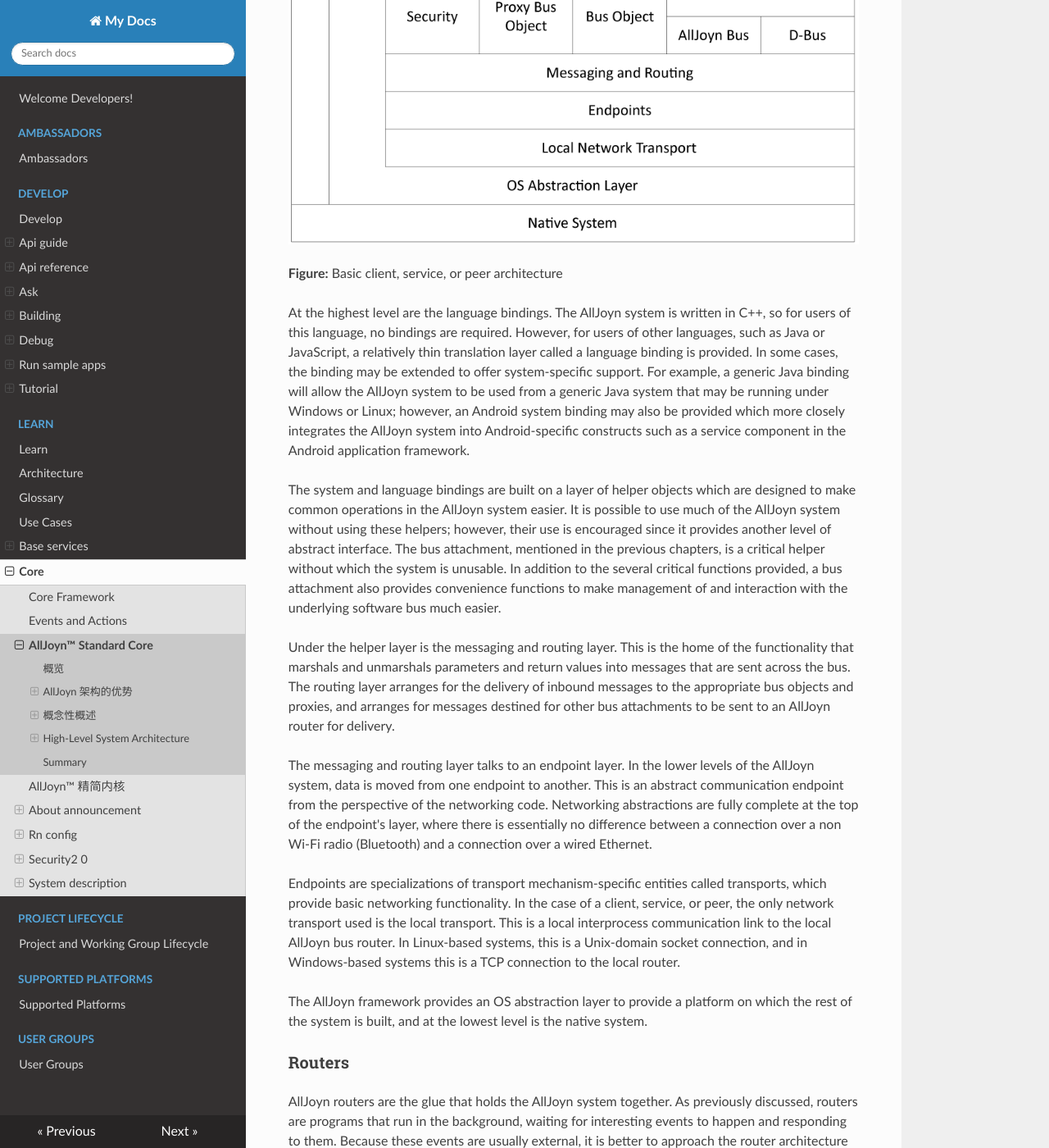
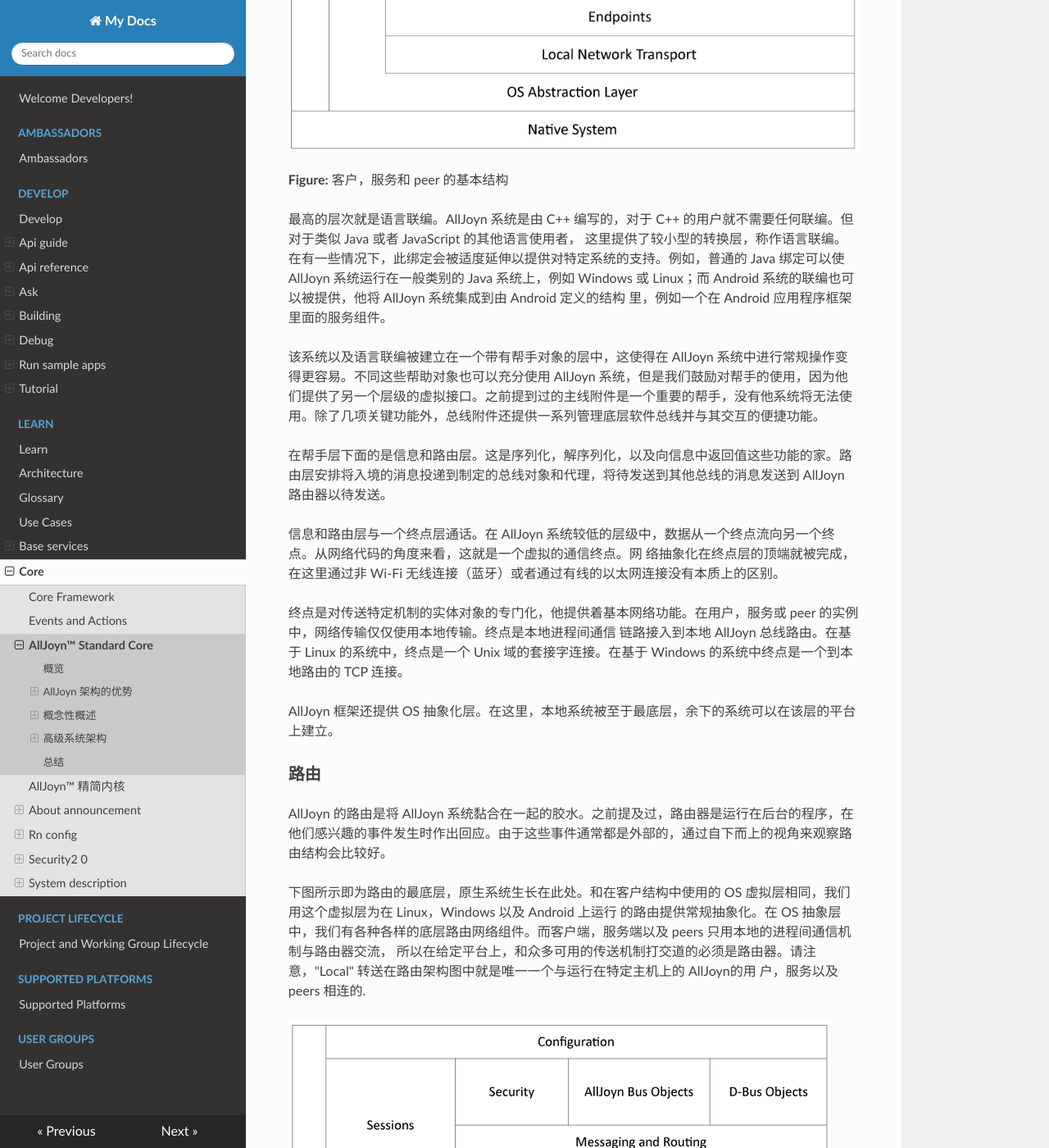
Before and after one commit to smart-conn/alljoyn-zh, an MkDocs documentation site: the page built from docs/learn/core/standard-core.md, in a window 1280 px wide and 1400 px high, scrolled down 17617 px. Shown: the whole window at 82% size. Built offline with MkDocs 1.6.1, drawn with Linux system fonts in a browser that asks for light colours; nearby versions of some CDN libraries; some of the changed text lies outside the part shown.

Commit message:
Update standard-core.md

```diff
--- a/docs/learn/core/standard-core.md
+++ b/docs/learn/core/standard-core.md
@@ -423,199 +423,84 @@ all of these pieces are related.
 新生的通信会话将存在于名为`org.alljoyn.samples.chat.a` （服务端）的主线附件以及名为2.1 （用户端）的主线附件之间，使用由 IP 协议组实现的可
 靠的消息协议。用于描述会话的会话 ID 由系统分配，在此例子中为1025.
 
-As a result of establishing the end-to-end communication
-session, the AllJoyn system takes whatever actions are
-appropriate to create the virtual software bus shown in
-the distributed bus figure. Note that this is a virtual picture, and what
-may have actually happened is that a Wi-Fi Direct peer-to-peer
-connection was formed to host a TCP connection, or a Wireless
-access point was used to host a UDP connection, depending
-on the provided session options. Neither the client nor
-the service is aware that this possibly very difficult
-job was completed for them.
+在终端对终端的通信会话建立后，AllJoyn 会做出所有可行的动作来创建虚拟软件总线，如 distributed bus 图中所示。请注意这只是一张虚拟图，连接的建 立方式可能是由 Wi-Fi Direct 建立的点对点的 TCP 连接，或是由无线网络接入点建立的 UDP 连接， 这取决于会话所提供的选项。客户端和服务端都不知晓
+这其中的复杂过程。
 
+在这个时候，如果需要认证环节，则可以尝试认证。之后用户端和服务端就可以用 RMI 模型开始通信了。
 At this point, authentication can be attempted if desired
 and then the client and service begin communicating using the RMI model.
 
-Of course, the scenario is not limited to one client on one
-device and one service on another device. There may be any number
-of clients and any number of services (up to a limit of device or
-network capacity) combining to accomplish some form of
-cooperative work. Bus attachments may take on both client
-and service personalities and implement peer-to-peer services.
-AllJoyn routers take on the hard work of forming a manageable
-logical unit out of many disparate components and routing messages.
-Additionally, the nature of the interface description and
-language bindings allow interoperability between components
-written in different programming languages.
+该场景当然不是仅仅限于一台设备上的一个客户端以及另一台设备上的一个服务器端。而可以是任意数量的客户端以及任意数量的服务器端（需考虑设备限额及网络容量）的结合，以完成某种合作。主线附件可能会承担客户端以及服务器端双方的特色，以便实现点对点服务。
 
-## High-Level System Architecture
+AllJoyn 路由器将完全不同的组件和路由消息汇集成一个易处理的逻辑单元。不仅如此，接口描述以及语言联编的自然特性为不同语言编写的组件带来了互用性。
 
-From the perspective of a user of the AllJoyn system, the most
-important piece of the architecture to understand is that of
-a client, service, or peer. From a system perspective, there
-is really no difference between the three basic use cases;
-there are simply different usage patterns of the same system-provided functionality.
+## 高级系统架构
 
-### Clients, services, and peers
+从 AllJoyn 系统用户的角度来看，该体系中最需要透彻理解的概念就是客户，服务以及 peer. 从系统的角度看，这三个概念却没有什么区别；只是对系统提
+供的功能有着不同的使用方式。
 
-The following figure shows the architecture of the system from a user
-(not AllJoyn router) perspective.
+
+### 用户，服务以及 peers
+
+下图从用户（不是 AllJoyn 路由）的角度描述了该框架
 
 ![client-service-peer-arch][client-service-peer-arch]
 
-**Figure:** Basic client, service, or peer architecture
+**Figure:** 客户，服务和 peer 的基本结构
 
-At the highest level are the language bindings. The AllJoyn system
-is written in C++, so for users of this language, no bindings
-are required. However, for users of other languages, such
-as Java or JavaScript, a relatively thin translation layer
-called a language binding is provided. In some cases, the binding
-may be extended to offer system-specific support. For example,
-a generic Java binding will allow the AllJoyn system to be
-used from a generic Java system that may be running under
-Windows or Linux; however, an Android system binding may
-also be provided which more closely integrates the AllJoyn system
-into Android-specific constructs such as a service component in
-the Android application framework.
+最高的层次就是语言联编。AllJoyn 系统是由 C++ 编写的，对于 C++ 的用户就不需要任何联编。但对于类似 Java 或者 JavaScript 的其他语言使用者， 这里提供了较小型的转换层，称作语言联编。在有一些情况下，此绑定会被适度延伸以提供对特定系统的支持。例如，普通的 Java 绑定可以使 AllJoyn 系统运行在一般类别的 Java 系统上，例如 Windows 或 Linux；而 Android 系统的联编也可以被提供，他将 AllJoyn 系统集成到由 Android 定义的结构
+里，例如一个在 Android 应用程序框架里面的服务组件。
 
-The system and language bindings are built on a layer of helper
-objects which are designed to make common operations in the
-AllJoyn system easier. It is possible to use much of the AllJoyn
-system without using these helpers; however, their use is
-encouraged since it provides another level of abstract interface.
-The bus attachment, mentioned in the previous chapters, is a
-critical helper without which the system is unusable. In addition
-to the several critical functions provided, a bus attachment
-also provides convenience functions to make management of
-and interaction with the underlying software bus much easier.
+该系统以及语言联编被建立在一个带有帮手对象的层中，这使得在 AllJoyn 系统中进行常规操作变得更容易。不同这些帮助对象也可以充分使用 AllJoyn 系统，但是我们鼓励对帮手的使用，因为他们提供了另一个层级的虚拟接口。之前提到过的主线附件是一个重要的帮手，没有他系统将无法使用。除了几项关键功能外，总线附件还提供一系列管理底层软件总线并与其交互的便捷功能。
 
-Under the helper layer is the messaging and routing layer.
-This is the home of the functionality that marshals and
-unmarshals parameters and return values into messages that
-are sent across the bus. The routing layer arranges for the
-delivery of inbound messages to the appropriate bus objects
-and proxies, and arranges for messages destined for other
-bus attachments to be sent to an AllJoyn router for delivery.
+在帮手层下面的是信息和路由层。这是序列化，解序列化，以及向信息中返回值这些功能的家。路由层安排将入境的消息投递到制定的总线对象和代理，将待发送到其他总线的消息发送到 AllJoyn 路由器以待发送。
 
-The messaging and routing layer talks to an endpoint layer.
-In the lower levels of the AllJoyn system, data is moved
-from one endpoint to another. This is an abstract communication
-endpoint from the perspective of the networking code.
-Networking abstractions are fully complete at the top of the
-endpoint's layer, where there is essentially no difference
-between a connection over a non Wi-Fi radio (Bluetooth) and
-a connection over a wired Ethernet.
+信息和路由层与一个终点层通话。在 AllJoyn 系统较低的层级中，数据从一个终点流向另一个终点。从网络代码的角度来看，这就是一个虚拟的通信终点。网
+络抽象化在终点层的顶端就被完成，在这里通过非 Wi-Fi 无线连接（蓝牙）或者通过有线的以太网连接没有本质上的区别。
 
-Endpoints are specializations of transport mechanism-specific
-entities called transports, which provide basic networking
-functionality. In the case of a client, service, or peer,
-the only network transport used is the local transport.
-This is a local interprocess communication link to the
-local AllJoyn bus router. In Linux-based systems, this is
-a Unix-domain socket connection, and in Windows-based systems
-this is a TCP connection to the local router.
 
-The AllJoyn framework provides an OS abstraction layer to
-provide a platform on which the rest of the system is built,
-and at the lowest level is the native system.
+终点是对传送特定机制的实体对象的专门化，他提供着基本网络功能。在用户，服务或 peer 的实例中，网络传输仅仅使用本地传输。终点是本地进程间通信
+链路接入到本地 AllJoyn 总线路由。在基于 Linux 的系统中，终点是一个 Unix 域的套接字连接。在基于 Windows 的系统中终点是一个到本地路由的 TCP 连接。
 
-### Routers
+AllJoyn 框架还提供 OS 抽象化层。在这里，本地系统被至于最底层，余下的系统可以在该层的平台上建立。
 
-AllJoyn routers are the glue that holds the AllJoyn system together.
-As previously discussed, routers are programs that run in
-the background, waiting for interesting events to happen and
-responding to them. Because these events are usually external,
-it is better to approach the router architecture from a bottom-up
-perspective.
 
-At the lowest level of the router architecture figure below,
-resides the native system. We use the same OS abstraction layer
-as we do in the client architecture to provide common abstractions
-for routers running on Linux, Windows, and Android. Running on
-the OS abstraction layer, we have the various low-level networking
-components of the router. Recall that clients, services, and
-peers only use a local interprocess communication mechanism
-to talk to a router, so it is the router that must deal with
-the various available transport mechanisms on a given platform.
-Note the "Local" transport in the router architecture figure which is the sole
-connection to the AllJoyn clients, services, and peers running
-on a particular host.
+### 路由
+
+AllJoyn 的路由是将 AllJoyn 系统黏合在一起的胶水。之前提及过，路由器是运行在后台的程序，在他们感兴趣的事件发生时作出回应。由于这些事件通常都是外部的，通过自下而上的视角来观察路由结构会比较好。
+
+下图所示即为路由的最底层，原生系统生长在此处。和在客户结构中使用的 OS 虚拟层相同，我们用这个虚拟层为在 Linux，Windows 以及 Android 上运行 的路由提供常规抽象化。在 OS 抽象层中，我们有各种各样的底层路由网络组件。而客户端，服务端以及 peers 只用本地的进程间通信机制与路由器交流，
+所以在给定平台上，和众多可用的传送机制打交道的必须是路由器。请注意，"Local" 转送在路由架构图中就是唯一一个与运行在特定主机上的 AllJoyn的用 户，服务以及 peers 相连的.
 
 ![router-arch][router-arch]
 
-**Figure:** Basic router architecture
+**Figure:** 基础路由架构图
 
-For example, a Bluetooth transport would handle the complexities
-of creating and managing piconets in the Bluetooth system.
-Additionally, a Bluetooth transport provides service advertisement
-and discovery functions appropriate to Bluetooth, as well
-as providing reliable communications. Bluetooth and other
-transports would be added at this transport layer along side
-the IP transport.
+例如，蓝牙传输系统会处理在蓝牙系统中创建并管理 piconets 的复杂工作。并且，蓝牙传输还提供适当的服务广播及发现功能，以及可靠的通信功能。蓝牙
+以及其他传输系统将会沿着 IP 传输被添加在该传输层中。
 
-The wired, Wi-Fi, and Wi-Fi Direct transports are grouped under
-an IP umbrella since all of these transports use the underlying
-TCP-IP network stack. There are sometimes significant differences
-regarding how service advertisement and discovery is accomplished,
-since this functionality is outside the scope of the TCP-IP
-standard; so there are modules dedicated to this functionality.
+有线的，Wi-Fi 以及 Wi-Fi Direct 传输会在 IP 伞下集合，这是因为所有这些传输机制都应用了底层的 TCP-IP 网络堆栈。有时，完成服务广播及发现的方
+式会有非常明显的不同，这是因为该功能不在 TCP-IP 标准的范畴之内；会有专门处理这些功能的模块存在。
 
-The various technology-specific transport implementations are
-collected into a Network Transports abstraction. The Sessions module
-handles the establishment and maintenance of communication
-connections to make a collection of routers and AllJoyn applications
-appear as a unified software bus.
+这一众特定技术的传输实现方式会被集合在一个 Network Transports 的抽象化中。Sessions 模块负责通信连接的简历以及维护，使一众路由器和 AllJoyn 应用程序呈现为一个整合在一起的软件总线。
 
-AllJoyn routers use the endpoint concept to provide connections
-to local clients, services, and peers but extend the use of
-these objects to bus-to-bus connections which are the transports
-used by routers to send messages from host-to-host.
+AllJoyn 路由使用终点概念提供到本地客户端，服务端，以及 peers 的连接，还将对这些对象的应用延伸到被路由用于传送主机到主机消息的总线对总线的连
+接。
 
-In addition to the routing functions implied by these connections,
-an AllJoyn router provides its own endpoints corresponding
-to bus objects used for managing or controlling the software
-bus segment implemented by the router. For example, when
-a service requests to advertise a well-known bus name, what
-actually happens is that the helper on the service translates
-this request into a remote method call that is directed to
-a bus object implemented on the router. Just as in the case
-of a service, the router has a number of bus objects living
-at associated object paths which implement specific named interfaces.
-The low-level mechanism for controlling an AllJoyn bus is
-sending remote method invocations to these router bus objects.
+除了这些连接所示的路由功能外，一个 AllJoyn 路由同时还提供他自己对应总线对象的终点，用来管理或控制其他路由实现的软件总线片段。举例来说，当一
+服务请求广播 well-known 总线名时，是在服务端的帮手将此请求解释成一个指向主线被路由实现的对象的远程方法调用。就像对于服务端一样，路由器有许多存在于相关对象路径，实现特定命名的接口的总线对象。用于控制 AllJoyn 总线的底层机制正在向这些路由总线对象发送远程方法调用。
 
-The overall operation of certain aspects of router operation
-are controlled by a configuration subsystem. This allows a
-system administrator to specify certain permissions for the
-system and provides the ability to arrange for on-demand
-creation of services. Additionally, resource consumption may
-be limited by configuration of the router, allowing a system
-administrator to, for example, limit the number of TCP connections
-active at any given time. There are options which allow system
-administrators to mitigate the effects of certain denial-of-service
-attacks, by limiting the number of connections which are
-currently authenticating, for example.
+对路由固定层面的总操作由一个配置子系统控制。这样一来，系统管理员可以指定对系统的特定许可，还可以安排按需创建服务。此外，路由可以添加限制资源消耗的配置，系统管理员因此可以对系统有所掌控，例如，随时限制 TCP 活跃连接的数量。还存在可以使管理员减缓拒绝服务攻击所带来的影响，例如限制
+正在进行认证的连接的数量。
 
-## Summary
+## 总结
 
-The AllJoyn framework is a comprehensive system designed to
-provide a framework for deploying distributed applications
-on heterogeneous systems with mobile elements.
+AllJoyn 框架是一个致力于为在带有移动元素的异构系统上开发分布式应用程序提供架构的综合系统。
 
-The AllJoyn framework provides solutions, building on proven
-technologies and standard security systems, that address the
-interaction of various network technologies in a coherent,
-systematic way. This allows application developers to focus
-on the content of their applications without requiring a large
-amount of low-level networking experience.
+AllJoyn 框架提供了强调能与多种网络结构进行有系统的交流的，建立于经过验证的技术及安全标准上的解决方案。应用程序开发者可专注于内容开发，而不需要有大规模的底层网络经验。
 
-The AllJoyn system is designed to work together as a whole
-and does not suffer from inherent impedance mismatches that
-might be seen in ad-hoc systems built from various pieces.
-We believe that the AllJoyn system can make development and
-deployment of distributed applications significantly simpler
-than those developed on other platforms.
+AllJoyn 系统是一个协同的整体，不会像由多个部分建立的 ad-hoc 系统那样忍受固有的阻抗错配的困扰。我们相信，相比于在其他平台上开发，使用 AllJoyn 系统可以使对分布式应用程序的开发和部署变得更加简单。
+
 
 [overview]: #overview
 [prototypical-alljoyn-bus]: /files/learn/standard-core/prototypical-alljoyn-bus.png
```
